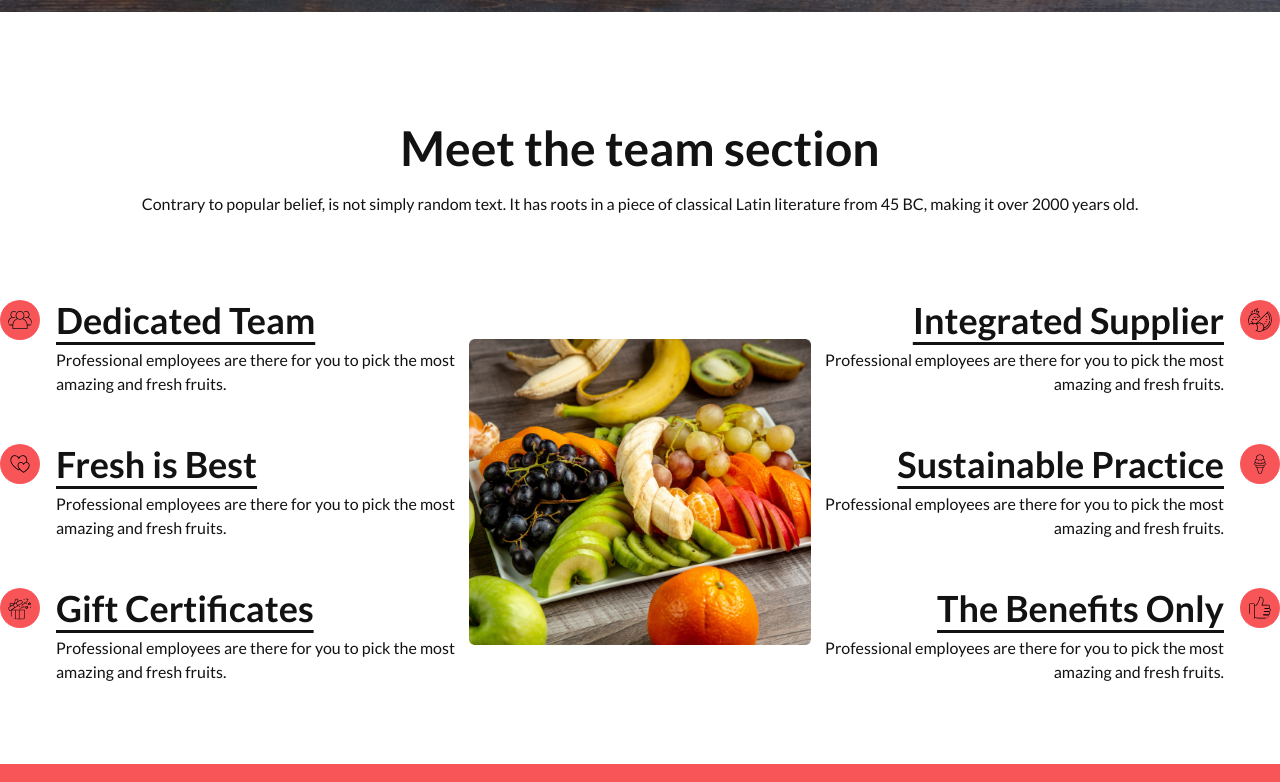
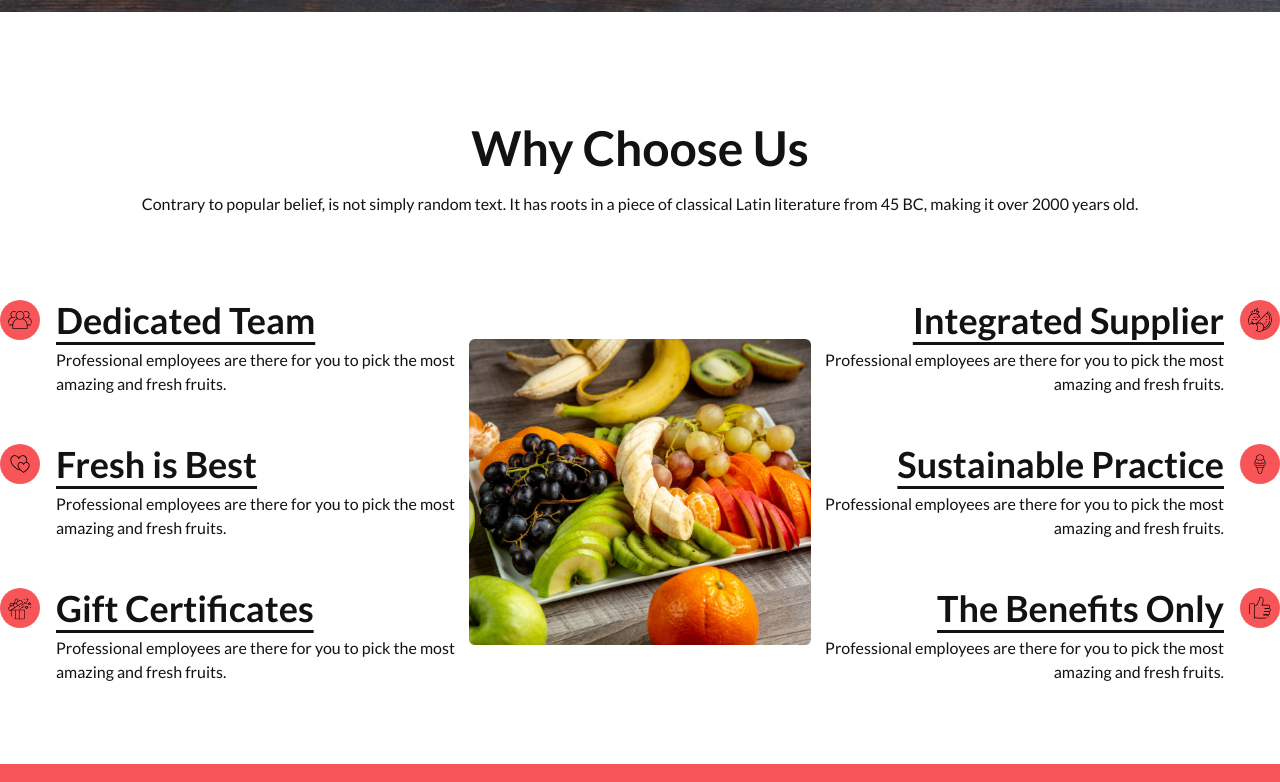
Before and after one commit to ninazmul/FruitBrust, a plain HTML site: page index.html in a window 1280 px wide. Shown: the part 1794-2576 px from the top of the page. Drawn offline with nearby package versions, Linux system fonts and the light colour scheme.

Commit message:
All done

```diff
--- a/index.html
+++ b/index.html
@@ -540,7 +540,7 @@
         <section>
             <div class="py-14">
                 <div class="text-center pt-14 pb-10">
-                    <h1 class="mb-5 text-2xl md:text-5xl font-lato font-bold">Meet the team section</h1>
+                    <h1 class="mb-5 text-2xl md:text-5xl font-lato font-bold">Why Choose Us</h1>
                     <p class="mb-5">Contrary to popular belief, is not simply random text. It has roots in a piece of classical Latin literature from 45 BC, making it over 2000 years old.</p>
                 </div>
                 <div class="flex items-center flex-col lg:flex-row">
```
